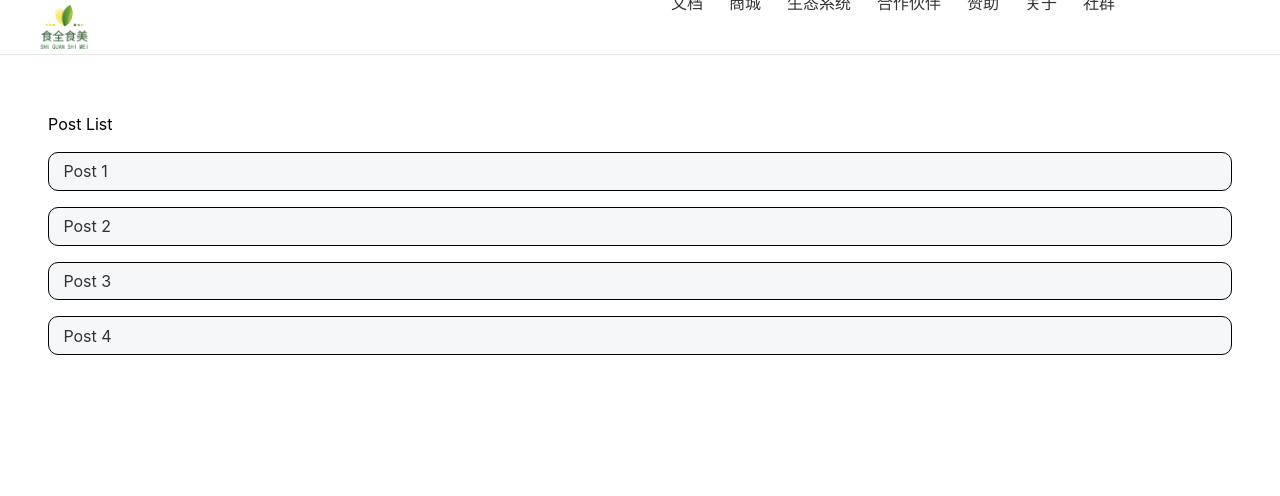
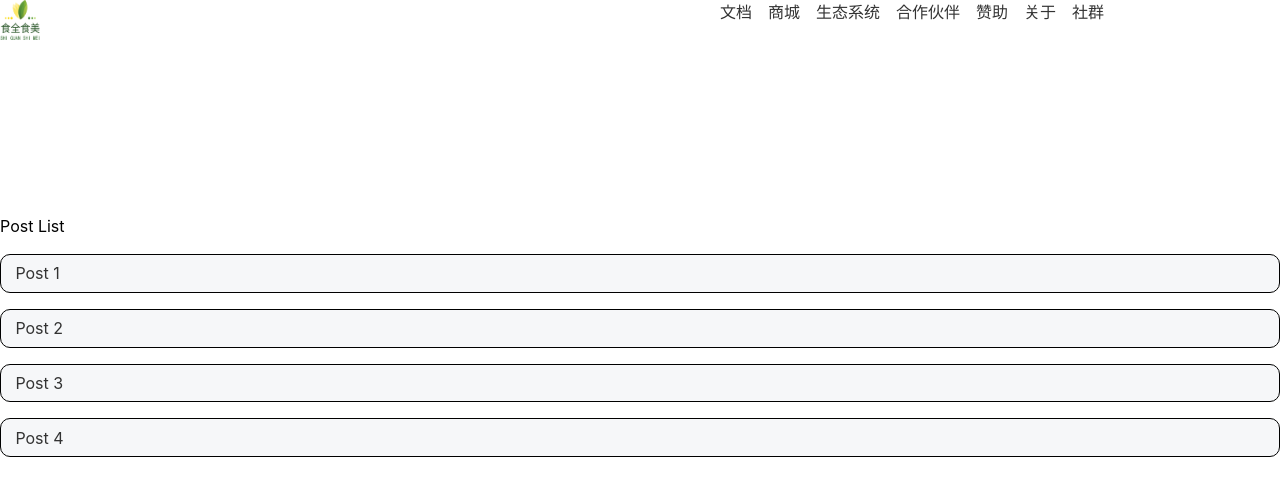
Before and after one commit to cherrieszzz/hi-box, a React (Create React App) app in the folder client/: page /social in a window 1280 px wide. Shown: the top 496 px of the page. Built offline with nearby package versions, Linux system fonts and the light colour scheme.

Commit message:
tailwind css

```diff
--- a/client/src/components/Models/LoginTestError.js
+++ b/client/src/components/Models/LoginTestError.js
@@ -1,9 +1,9 @@
 import React from 'react'
-import style from './LoginTestError.module.css'
+
 
 export default function LoginTestError() {
   return (
-    <div className={style.login_test_error}>
+    <div>
         <h1>登陆失败</h1>
         <p>该功能正在测试</p>
     </div>
--- a/client/src/components/Models/LoginTestError.module.css
+++ /dev/null
@@ -1,4 +0,0 @@
-.login_test_error {
-    display: flex;
-    justify-content: center;
-}
--- a/client/src/components/common/Navbar.js
+++ b/client/src/components/common/Navbar.js
@@ -1,31 +1,29 @@
 import React from 'react'
 import { Link } from 'react-router-dom'
 import nav_logo from '../../assets/logo.png'
-import './Navbar.module.css'
-import styles from './Navbar.module.css'
 
 export default function Navbar() {
     return (
-        <div className={styles.navbar}>
-            <div className={styles.navbar_logo}>
+        <div className='flex justify-between'>
+            <div>
                 {/* <svg class="icon" aria-hidden="true"> <use xlinkHref="#icon-React"></use> </svg> */}
-                <img src={nav_logo} alt='logo' />
-                <svg class={styles.icon_search} aria-hidden="true"> <use xlinkHref="#icon-ic_search24px"></use> </svg>
+                <img src={nav_logo} alt='logo' className='w-10 h-10' />
+                <svg className='w-10' aria-hidden="true"> <use xlinkHref="#icon-ic_search24px"></use> </svg>
                 <input type='text'></input>
             </div>
 
-            <div className={styles.navbar_links}>
-                <ul>
-                    <li> <Link to='/'>文档</Link> </li>
-                    <li> <Link to='/'>商城</Link> </li>
-                    <li> <Link to='/'>生态系统</Link> </li>
-                    <li> <Link to='/'>合作伙伴</Link> </li>
-                    <li> <Link to='/'>赞助</Link> </li>
-                    <li> <Link to='/'>关于</Link> </li>
-                    <li><Link to='/social'>社群 </Link> </li>
-                    <li><Link to='https://github.com/cherrieszzz/hi-box'><svg class={styles.icon_nav_link} aria-hidden="true"> <use xlinkHref="#icon-github-fill"></use> </svg></Link> </li>
-                    <li><Link to='https://github.com/cherrieszzz/hi-box'><svg class={styles.icon_nav_link} aria-hidden="true"> <use xlinkHref="#icon-wechat"></use> </svg></Link> </li>
-                    <li><Link to='https://github.com/cherrieszzz/hi-box'><svg class={styles.icon_nav_link} aria-hidden="true"> <use xlinkHref="#icon-qq"></use> </svg></Link> </li>
+            <div className=''>
+                <ul className='flex align-center'>
+                    <li className='mx-2'> <Link to='/'>文档</Link> </li>
+                    <li className='mx-2'> <Link to='/'>商城</Link> </li>
+                    <li  className='mx-2'> <Link to='/'>生态系统</Link> </li>
+                    <li  className='mx-2'> <Link to='/'>合作伙伴</Link> </li>
+                    <li className='mx-2'> <Link to='/'>赞助</Link> </li>
+                    <li className='mx-2'> <Link to='/'>关于</Link> </li>
+                    <li className='mx-2'><Link to='/social'>社群 </Link> </li>
+                    <li className='mx-2'><Link to='https://github.com/cherrieszzz/hi-box'><svg aria-hidden="true" className='w-10'> <use xlinkHref="#icon-github-fill"></use> </svg></Link> </li>
+                    <li className='mx-2'><Link to='https://github.com/cherrieszzz/hi-box'><svg aria-hidden="true" className='w-10'> <use xlinkHref="#icon-wechat"></use> </svg></Link> </li>
+                    <li className='mx-2'><Link to='https://github.com/cherrieszzz/hi-box'><svg aria-hidden="true" className='w-10'> <use xlinkHref="#icon-qq"></use> </svg></Link> </li>
                 </ul>
             </div>
         </div>
--- a/client/src/components/common/Navbar.module.css
+++ /dev/null
@@ -1,66 +0,0 @@
-.icon_search {
-    width: 1.5em;
-    height: 1.5em;
-    vertical-align: -0.15em;
-    fill: currentColor;
-    overflow: hidden;
-    color: #333;
-}
-
-.navbar {
-    height: 55px;
-    display: flex;
-    justify-content: space-between;
-    align-items: center;
-    padding: 0.5rem 2.5rem;
-    border-bottom: 1px solid rgba(60, 60, 60, .12);
-    position: fixed;
-    top: 0;
-    left: 0;
-    right: 0;
-    z-index: 1;
-}
-
-.icon_nav_link {
-    width: 1.5em;
-    height: 1.5em;
-    vertical-align: -0.15em;
-    fill: currentColor;
-    overflow: hidden;
-}
-
-
-.navbar a {
-    color: #333;
-    text-decoration: none;
-    padding: 5px 5px;
-}
-
-.navbar_logo {
-    display: flex;
-    justify-content: center;
-    align-items: center;
-}
-
-.navbar_logo img {
-    width: 3rem;
-}
-
-.navbar_links {
-    display: flex;
-    align-items: center;
-}
-
-.navbar a:hover {
-    background-color: #f3f4f4;
-    border-radius: 10px;
-}
-
-.navbar ul {
-    display: flex;
-    list-style: none;
-}
-
-.navbar li {
-    margin-left: 1rem;
-}
--- a/client/src/components/forms/LoginForm.js
+++ b/client/src/components/forms/LoginForm.js
@@ -1,6 +1,5 @@
 import React from 'react'
 import { useState } from 'react'
-import styles from './LoginForm.module.css'
 
 export default function LoginForm({onLogin}) {
     const [email, setEmail] = useState('')
@@ -9,18 +8,18 @@ export default function LoginForm({onLogin}) {
     const [loading, setLoading] = useState(false)
 
     return (
-        <div className={styles.login_form}>
+        <div >
             <form onSubmit={onLogin}>
-                <div className={styles.form_group}>
+                <div >
                     <label htmlFor="email">邮箱</label>
                     <input type="email" name="email" id="email" />
                 </div>
-                <div className={styles.form_group}>
+                <div >
                     <label htmlFor="password">密码</label>
                     <input type="password" name="password" id="password" />
                 </div>
-                <div className={styles.form_group}>
-                    <button type="submit" className={styles.login_btn}>登陆</button>
+                <div>
+                    <button type="submit" >登陆</button>
                 </div>
             </form>
         </div>
--- a/client/src/components/forms/LoginForm.module.css
+++ /dev/null
@@ -1,48 +0,0 @@
-.login_form {
-    display: flex;
-    justify-content: center;
-}
-
-.login_form form {
-    border: #ccc 1px solid;
-    border-radius: 10px;
-    display: flex;
-    align-items: center;
-    flex-direction: column;
-    width: 100%;
-    max-width: 400px;
-    padding: 20px;
-}
-
-.form_group {
-    display: flex;
-    flex-direction: column;
-    width: 100%;
-    margin-bottom: 10px;
-}
-
-.form_group label {
-    font-size: 14px;
-    font-weight: bold;
-    margin-bottom: 5px;
-}
-
-.form_group input {
-    padding: 10px;
-    border: 1px solid #ccc;
-    border-radius: 5px;
-    font-size: 16px;
-    outline: none;
-}
-
-.login_btn {
-    width: 100%;
-    padding: 10px;
-    background-color: #35aa54;
-    color: #fff;
-    border: none;
-    cursor: pointer;
-    font-size: 16px;
-    font-weight: bold;
-    margin-top: 10px;
-}
--- a/client/src/components/layouts/CommonLayout.js
+++ b/client/src/components/layouts/CommonLayout.js
@@ -1,12 +1,11 @@
 import React from 'react'
 import Navbar from '../common/Navbar'
-import styles from './Layout.module.css'
 
 export default function CommonLayout({ children }) {
     return (
         <>
             <Navbar />
-            <div className={styles.container}>
+            <div>
                 {children}
             </div>
         </>
--- a/client/src/components/layouts/Layout.module.css
+++ /dev/null
@@ -1,11 +0,0 @@
-.container {
-    margin-top: 6rem;
-    padding: 1rem 3rem;
-    z-index: 0;
-}
-
-.sign_container {
-    margin-top: 6rem;
-    padding: 1rem 3rem;
-    z-index: 0;
-}
--- a/client/src/components/layouts/SignLayout.js
+++ b/client/src/components/layouts/SignLayout.js
@@ -1,9 +1,8 @@
 import React from 'react'
-import styles from './Layout.module.css'
 
 export default function SignLayout({ children }) {
   return (
-    <div className={styles.sign_container}>
+    <div>
       {children}
     </div>
   )
```
